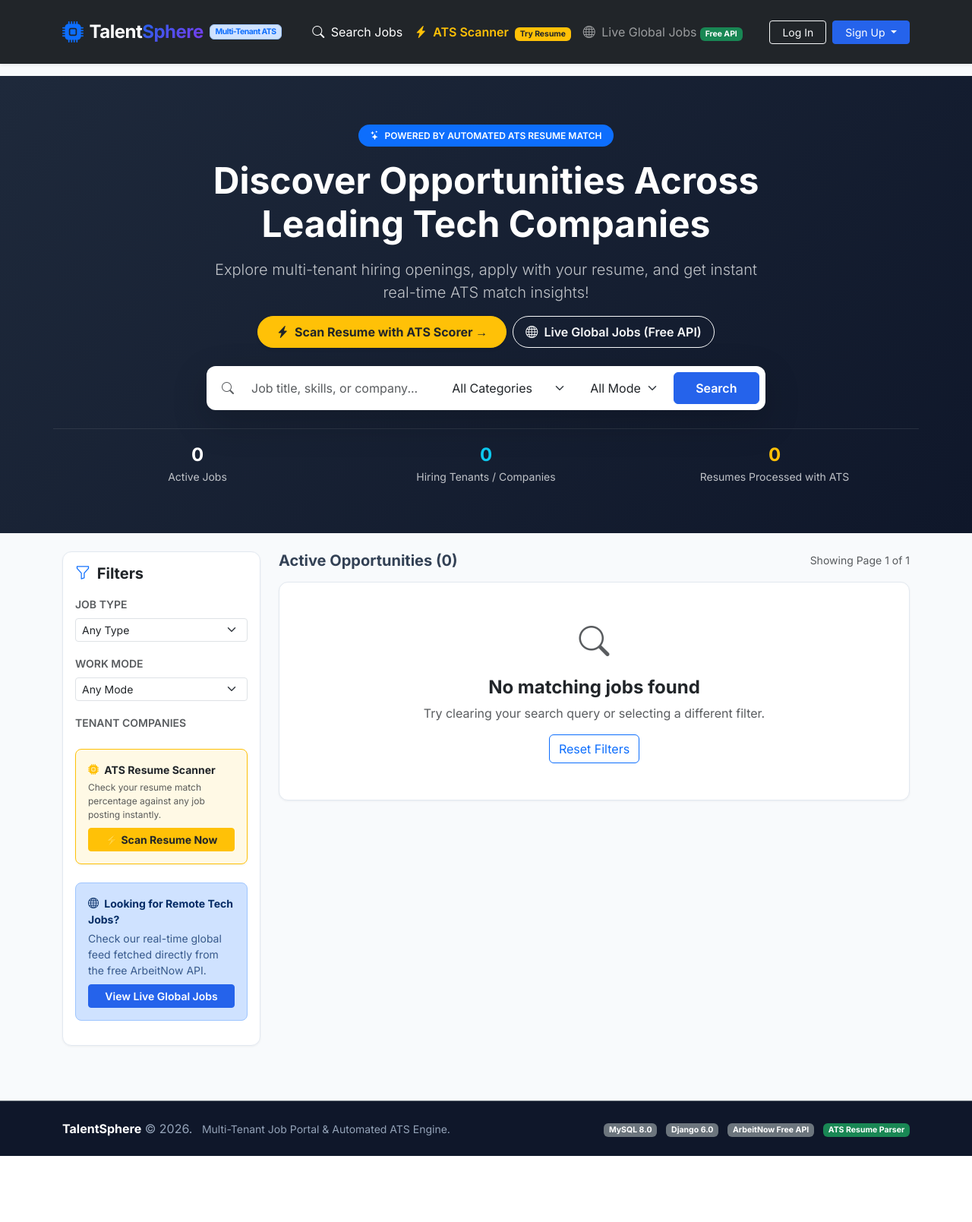
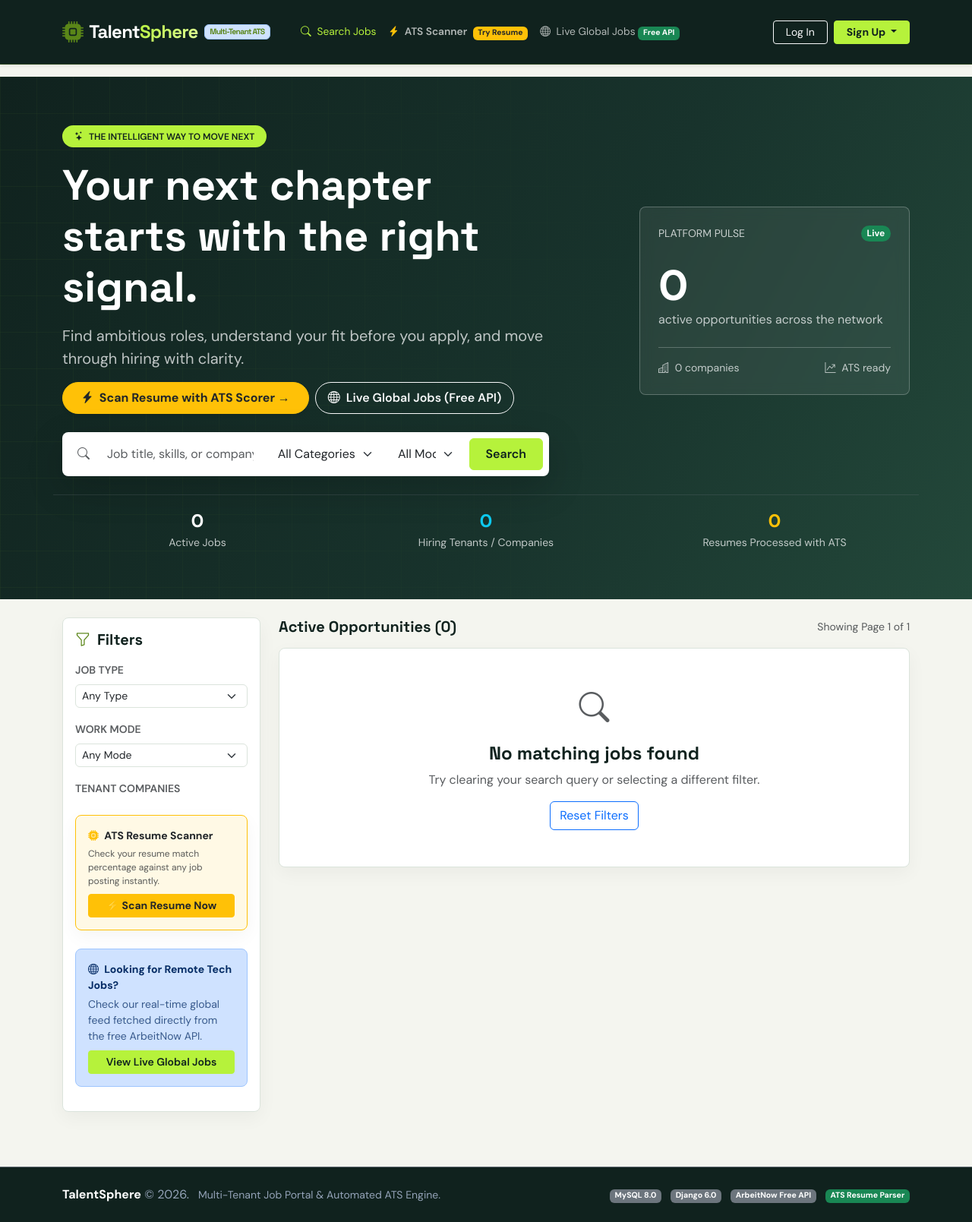
Before and after one commit to arindam-ops/Talentsphere, a Django app: page / in a window 1280 px wide. Shown: the whole page at 76% size. Before the commit the page ends 1522 px from the top, so only its background shows below. Run offline with Django 5.2, Linux system fonts and the light colour scheme; data that the repository does not hold is empty.

Commit message:
Update TalentSphere project

```diff
--- a/templates/base.html
+++ b/templates/base.html
@@ -11,52 +11,81 @@
     <!-- Google Fonts -->
     <link rel="preconnect" href="https://fonts.googleapis.com">
     <link rel="preconnect" href="https://fonts.gstatic.com" crossorigin>
-    <link href="https://fonts.googleapis.com/css2?family=Inter:wght@300;400;500;600;700&display=swap" rel="stylesheet">
+    <link href="https://fonts.googleapis.com/css2?family=DM+Sans:wght@400;500;600;700&family=Space+Grotesk:wght@400;500;600;700&display=swap" rel="stylesheet">
 
     <style>
         :root {
-            --primary: #2563eb;
-            --primary-dark: #1d4ed8;
-            --secondary: #0f172a;
-            --bg-light: #f8fafc;
-            --card-border: #e2e8f0;
+            --primary: #b6f23b;
+            --primary-dark: #91c91d;
+            --ink: #10221e;
+            --ink-soft: #2e4941;
+            --paper: #f4f5ef;
+            --card: #ffffff;
+            --card-border: #dbe4dc;
+            --muted: #6b7d75;
+            --coral: #f4775c;
         }
+        * { box-sizing: border-box; }
         body {
-            font-family: 'Inter', sans-serif;
-            background-color: var(--bg-light);
-            color: #334155;
+            font-family: 'DM Sans', sans-serif;
+            background: var(--paper);
+            color: var(--ink-soft);
             min-height: 100vh;
             display: flex;
             flex-direction: column;
         }
+        h1, h2, h3, h4, h5, h6, .navbar-brand { font-family: 'Space Grotesk', sans-serif; color: var(--ink); }
+        .site-nav { background: var(--ink) !important; border-bottom: 1px solid rgba(182, 242, 59, 0.18); }
+        .site-nav .nav-link { color: rgba(255,255,255,.68) !important; font-size: .86rem; transition: color .2s ease; }
+        .site-nav .nav-link:hover, .site-nav .nav-link.active { color: var(--primary) !important; }
+        .site-nav .navbar-toggler { border-color: rgba(255,255,255,.25); }
         .navbar-brand {
             font-weight: 700;
-            letter-spacing: -0.5px;
+            letter-spacing: -0.8px;
         }
         .brand-gradient {
-            background: linear-gradient(135deg, #2563eb 0%, #7c3aed 100%);
+            color: var(--primary);
             -webkit-background-clip: text;
             -webkit-text-fill-color: transparent;
+            background-image: linear-gradient(135deg, #b6f23b, #e2ff9c);
         }
         .hero-gradient {
-            background: linear-gradient(135deg, #1e293b 0%, #0f172a 100%);
+            position: relative;
+            overflow: hidden;
+            background: linear-gradient(118deg, #10221e 0%, #18332c 58%, #23483a 100%);
         }
+        .hero-gradient::before {
+            content: '';
+            position: absolute;
+            inset: 0;
+            opacity: .18;
+            background-image: linear-gradient(rgba(182,242,59,.22) 1px, transparent 1px), linear-gradient(90deg, rgba(182,242,59,.22) 1px, transparent 1px);
+            background-size: 48px 48px;
+            mask-image: linear-gradient(90deg, black, transparent 74%);
+        }
+        .hero-gradient > .container { position: relative; z-index: 1; }
+        .hero-gradient h1, .hero-gradient h2, .hero-gradient h3 { color: #ffffff; }
         .btn-primary {
             background-color: var(--primary);
             border-color: var(--primary);
+            color: var(--ink);
+            font-weight: 700;
         }
         .btn-primary:hover {
             background-color: var(--primary-dark);
             border-color: var(--primary-dark);
+            color: var(--ink);
         }
         .card {
             border: 1px solid var(--card-border);
-            border-radius: 12px;
-            box-shadow: 0 1px 3px rgba(0,0,0,0.05);
-            transition: all 0.2s ease-in-out;
+            border-radius: 8px;
+            box-shadow: 0 8px 24px rgba(16, 34, 30, .045);
+            transition: transform .2s ease, box-shadow .2s ease, border-color .2s ease;
         }
         .card:hover {
-            box-shadow: 0 8px 20px rgba(0,0,0,0.07);
+            box-shadow: 0 14px 30px rgba(16, 34, 30, .09);
+            border-color: #bfd0c3;
+            transform: translateY(-2px);
         }
         .badge-ats {
             font-size: 0.85rem;
@@ -65,32 +94,44 @@
             border-radius: 30px;
         }
         .badge-skill {
-            background-color: #e0e7ff;
-            color: #3730a3;
+            background-color: #edf5df;
+            color: #42601e;
             font-size: 0.75rem;
             padding: 0.3rem 0.6rem;
             border-radius: 6px;
             font-weight: 500;
         }
         .badge-tenant {
-            background-color: #ecfdf5;
-            color: #065f46;
-            border: 1px solid #a7f3d0;
+            background-color: #e9f4ed;
+            color: #286249;
+            border: 1px solid #c6e1ce;
             border-radius: 6px;
             font-size: 0.75rem;
             padding: 0.2rem 0.5rem;
         }
         .tenant-banner {
-            background: linear-gradient(90deg, #3b82f6 0%, #1d4ed8 100%);
-            color: white;
+            background: var(--primary);
+            color: var(--ink);
             padding: 0.35rem 1rem;
             font-size: 0.85rem;
             font-weight: 500;
         }
         footer {
             margin-top: auto;
-            background-color: #0f172a;
+            background-color: var(--ink);
             color: #94a3b8;
+        }
+        .text-primary { color: #5a8618 !important; }
+        .text-success { color: #23805b !important; }
+        .bg-primary { background-color: var(--primary) !important; color: var(--ink) !important; }
+        .bg-dark { background-color: var(--ink) !important; }
+        .form-control, .form-select { border-color: var(--card-border); border-radius: 6px; }
+        .form-control:focus, .form-select:focus { border-color: #9fca4a; box-shadow: 0 0 0 .2rem rgba(182,242,59,.22); }
+        .hover-primary:hover { color: #5a8618 !important; }
+        @media (max-width: 767.98px) {
+            .hero-gradient { padding-top: 2rem !important; }
+            .hero-gradient h1 { font-size: 2.25rem; letter-spacing: -1px; }
+            .site-nav .navbar-brand .badge { display: none !important; }
         }
     </style>
     {% block extra_head %}{% endblock %}
@@ -117,7 +158,7 @@
     {% endif %}
 
     <!-- Top Navigation Bar -->
-    <nav class="navbar navbar-expand-lg navbar-dark bg-dark py-3 sticky-top shadow-sm">
+    <nav class="navbar navbar-expand-lg navbar-dark site-nav py-3 sticky-top shadow-sm">
         <div class="container">
             <a class="navbar-brand d-flex align-items-center" href="{% url 'jobs:home' %}">
                 <i class="bi bi-cpu-fill text-primary fs-3 me-2"></i>
--- a/templates/jobs/home.html
+++ b/templates/jobs/home.html
@@ -7,17 +7,17 @@
 <section class="hero-gradient text-white py-5 mb-4">
     <div class="container py-3">
         <div class="row align-items-center">
-            <div class="col-lg-8 mx-auto text-center">
+            <div class="col-lg-7">
                 <span class="badge bg-primary px-3 py-2 rounded-pill text-uppercase fw-semibold mb-3">
-                    <i class="bi bi-stars me-1"></i> Powered by Automated ATS Resume Match
+                    <i class="bi bi-stars me-1"></i> The intelligent way to move next
                 </span>
-                <h1 class="display-5 fw-bold mb-3">Discover Opportunities Across Leading Tech Companies</h1>
+                <h1 class="display-4 fw-bold mb-3 text-white">Your next chapter starts with the right signal.</h1>
                 <p class="lead text-light opacity-75 mb-3">
-                    Explore multi-tenant hiring openings, apply with your resume, and get instant real-time ATS match insights!
+                    Find ambitious roles, understand your fit before you apply, and move through hiring with clarity.
                 </p>
 
                 <!-- Quick Action Buttons -->
-                <div class="d-flex flex-wrap justify-content-center gap-2 mb-4">
+                <div class="d-flex flex-wrap gap-2 mb-4">
                     <a href="{% url 'jobs:ats_scanner' %}" class="btn btn-warning text-dark fw-bold px-4 py-2 shadow-sm rounded-pill">
                         <i class="bi bi-lightning-charge-fill me-1"></i> Scan Resume with ATS Scorer &rarr;
                     </a>
@@ -57,6 +57,20 @@
                             </button>
                         </div>
                     </form>
+                </div>
+            </div>
+            <div class="col-lg-4 offset-lg-1 d-none d-lg-block">
+                <div class="p-4 border border-light border-opacity-25 rounded-3" style="background: rgba(255,255,255,.07); backdrop-filter: blur(8px);">
+                    <div class="d-flex justify-content-between align-items-center mb-4">
+                        <span class="small text-uppercase opacity-75">Platform pulse</span>
+                        <span class="badge rounded-pill bg-success">Live</span>
+                    </div>
+                    <div class="display-4 fw-bold text-white">{{ stats.total_jobs }}</div>
+                    <p class="text-light opacity-75 mb-4">active opportunities across the network</p>
+                    <div class="d-flex justify-content-between border-top border-light border-opacity-25 pt-3">
+                        <span class="small text-light opacity-75"><i class="bi bi-buildings me-1"></i> {{ stats.total_companies }} companies</span>
+                        <span class="small text-light opacity-75"><i class="bi bi-graph-up-arrow me-1"></i> ATS ready</span>
+                    </div>
                 </div>
             </div>
         </div>
```
Also changed, not shown: README.md.
